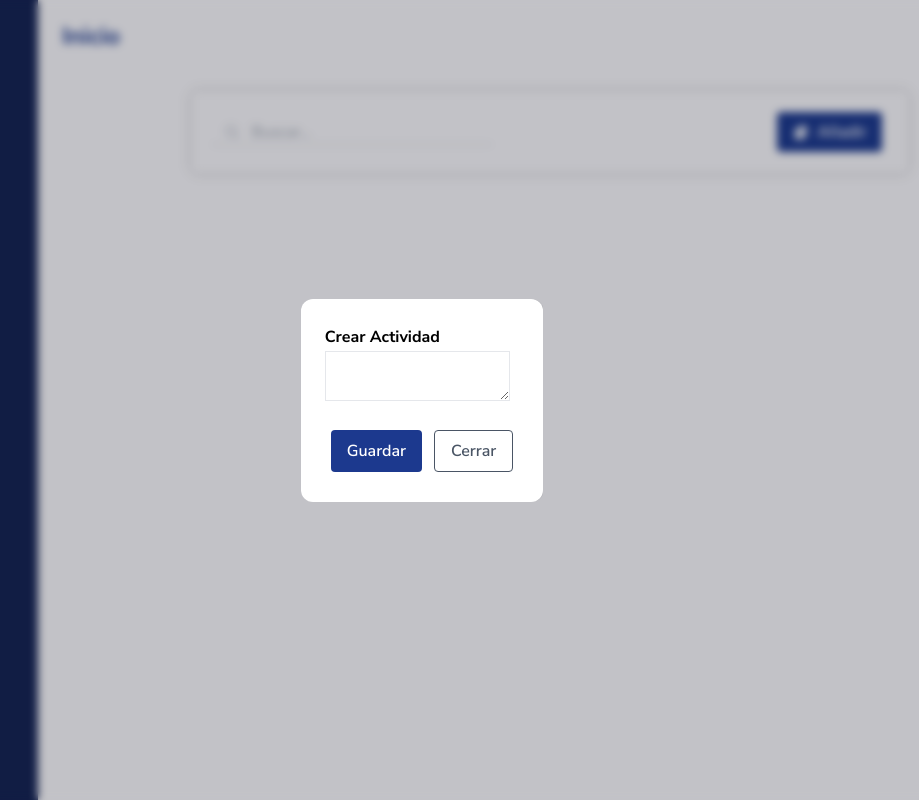
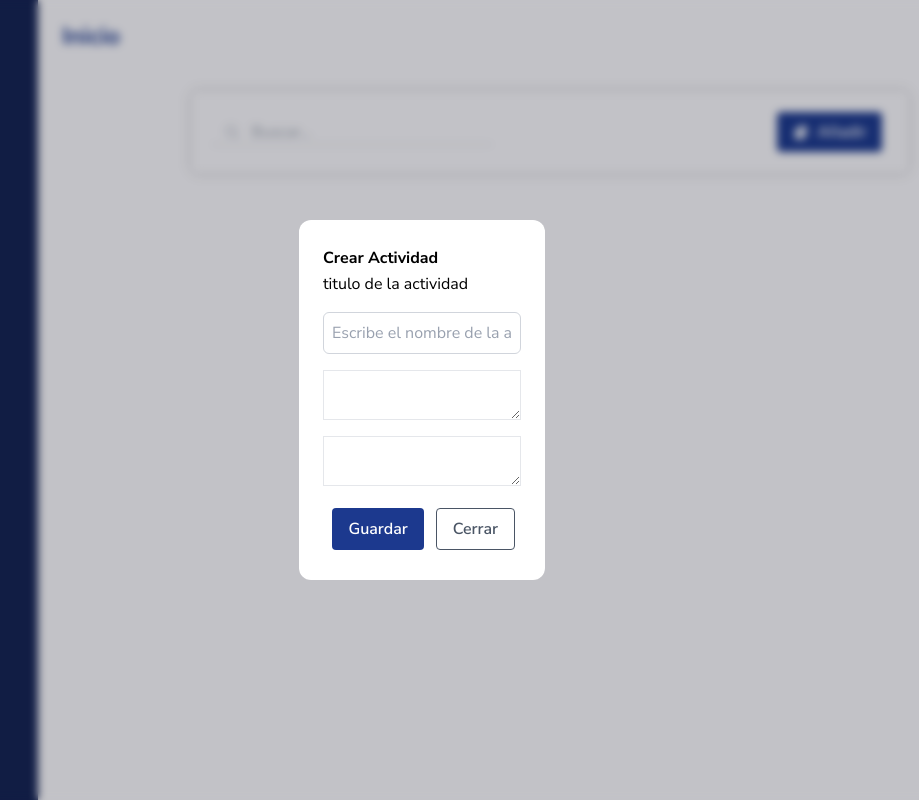
Before and after one commit to iDannyGR/SNIMSRC, a Next.js app in the folder frontend/: page / in a window 1280 px wide. Both pictures are taken after a click on the button "Añadir". Shown: the whole page, without its empty margins (218-1137 px from the left). Built offline with nearby package versions, Linux system fonts and the light colour scheme.

Commit message:
update components

```diff
--- a/frontend/src/app/page.tsx
+++ b/frontend/src/app/page.tsx
@@ -8,7 +8,7 @@ export default function Page() {
   return (
     <div>
       <Modal isOpen={isOpen} onClose={closeModal}>
-      <NoteForm />
+        <NoteForm />
       </Modal>
     </div>
   );
--- a/frontend/src/components/noteForm.tsx
+++ b/frontend/src/components/noteForm.tsx
@@ -1,12 +1,22 @@
-import { Textarea } from "@headlessui/react";
+import { Field, Label, Textarea } from "@headlessui/react";
 import React from "react";
+import { Input } from "./ui";
 
 export default function NoteForm(): React.JSX.Element {
   return (
-    <div>
-      <form action="">
-        <Textarea name="objetivo" className="border"></Textarea>
-      </form>
+    <div className="flex flex-col max-w-full gap-4">
+      <Field className="flex flex-col gap-4">
+        <Label htmlFor="title">
+          titulo de la actividad
+        </Label>
+        <Input
+          name="title"
+          className="border w-full rounded-md p-2"
+          placeholder="Escribe el nombre de la actividad"
+        ></Input>
+      </Field>
+      <Textarea name="objetivo" className="border min-w-full"></Textarea>
+      <Textarea name="objetivo" className="border  min-w-full"></Textarea>
     </div>
   );
 }
--- /dev/null
+++ b/frontend/src/components/ui/Separator/Separator.tsx
@@ -0,0 +1,8 @@
+'use client'
+import React from 'react'
+
+export default function Separator() {
+  return (
+    <div></div>
+  )
+}
```
